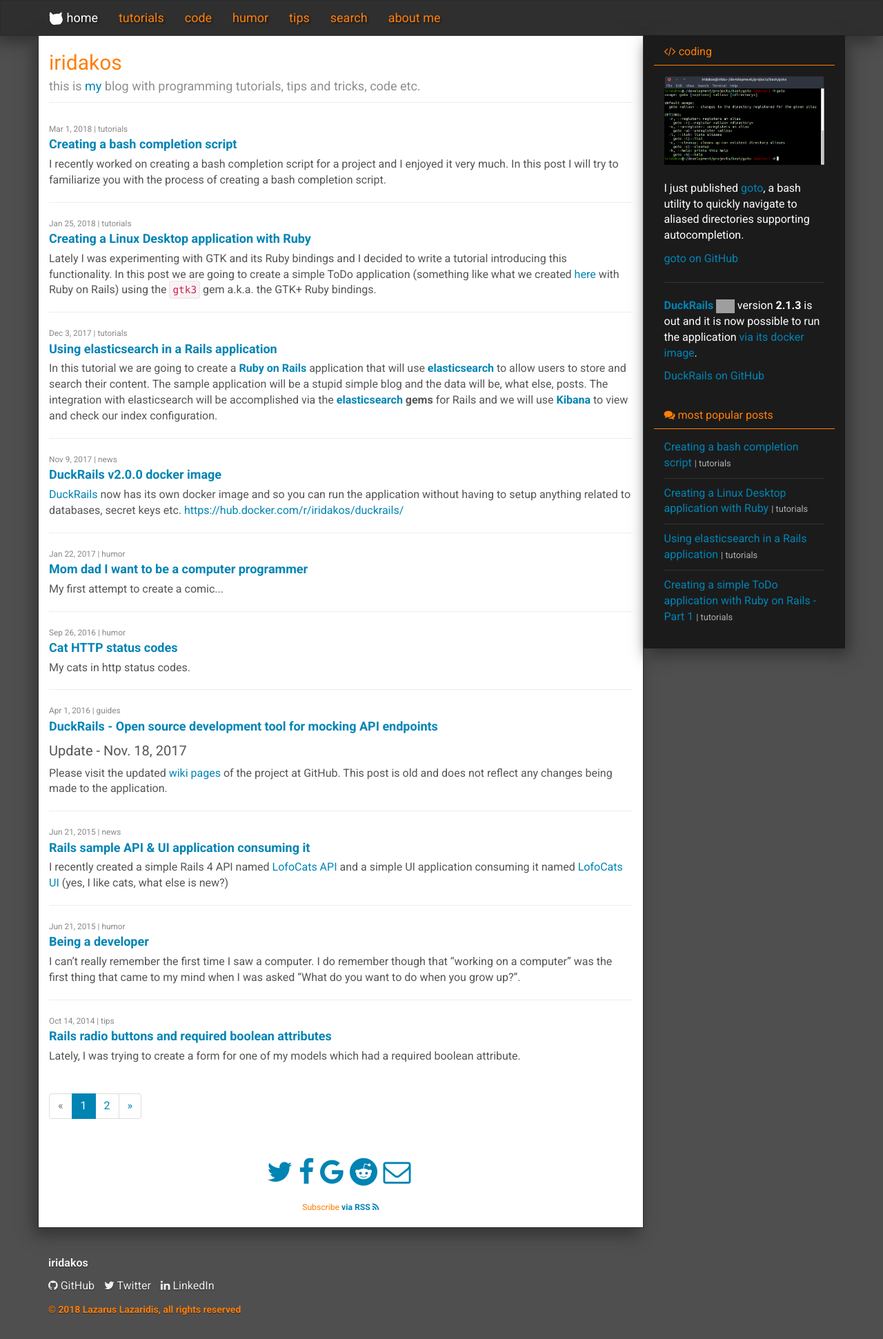
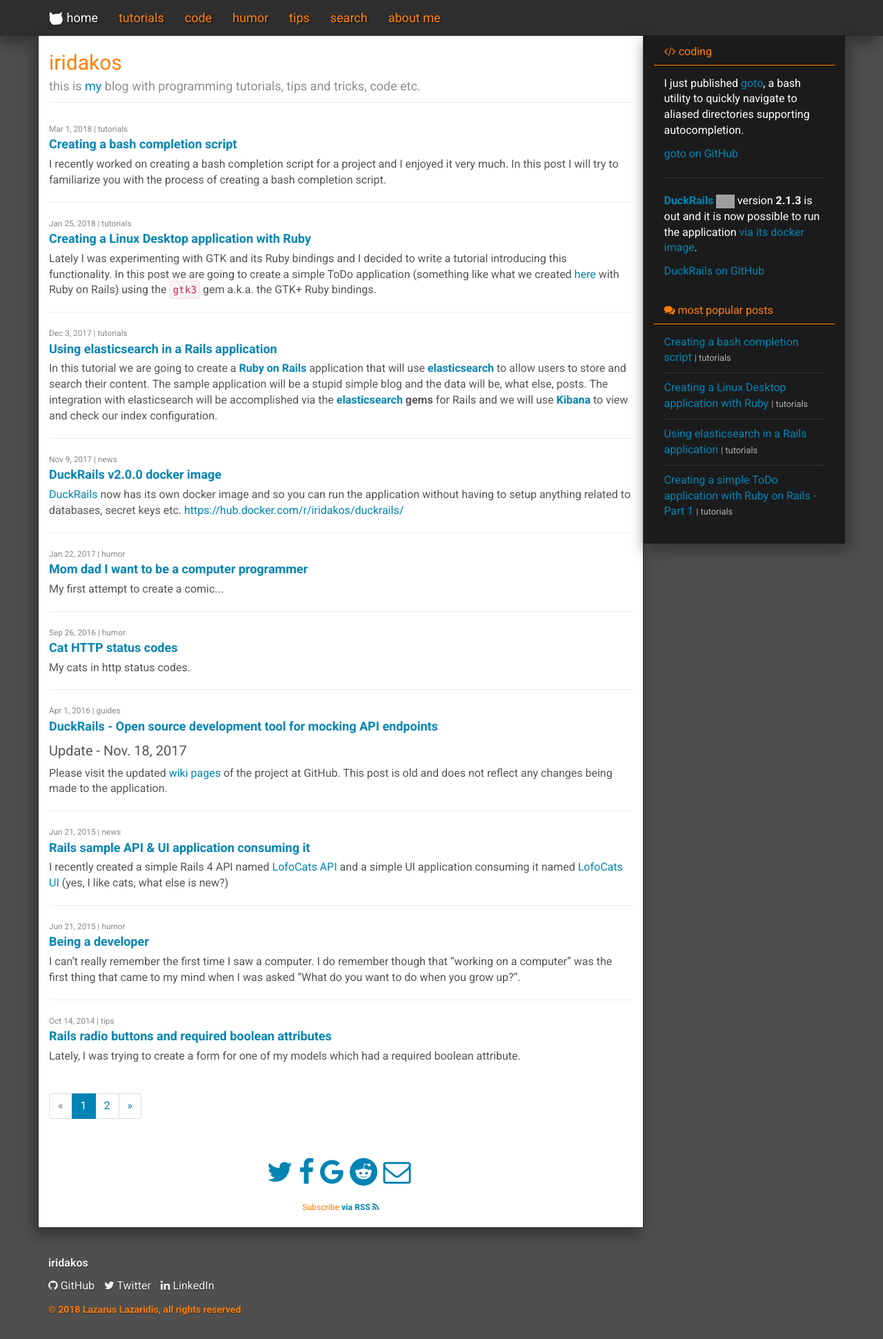
Before and after one commit to iridakos/iridakos.github.io, a Jekyll site: the page built from index.html, in a window 1280 px wide. Shown: the whole page at 69% size. Built offline with Jekyll 4.4.1, drawn with Linux system fonts in a browser that asks for light colours; nearby versions of some CDN libraries; the list of posts is cut into pages by our own code; comment, search, counter and statistics services are not loaded; grey boxes are pictures that could not be loaded.

Commit message:
Update news.html

```diff
--- a/_includes/news.html
+++ b/_includes/news.html
@@ -5,9 +5,9 @@
 
     <div class="panel-body">
       <p>
-        <a class="ga-event-link" data-event-label="goto repo" data-event-action="click" data-event-category="News links" href="https://github.com/iridakos/goto" target="_blank" title="goto screenshot"><img alt="goto screenshot" class="" src="/assets/images/news/goto.png"></a>
-        <br />
-        I just published <a class="ga-event-link" data-event-label="goto repo" data-event-action="click" data-event-category="News links" href="https://github.com/iridakos/goto" target="_blank">goto</a>, a bash utility
+
+
+I just published <a class="ga-event-link" data-event-label="goto repo" data-event-action="click" data-event-category="News links" href="https://github.com/iridakos/goto" target="_blank">goto</a>, a bash utility
          to quickly navigate to aliased directories supporting autocompletion.
       </p>
 
```
